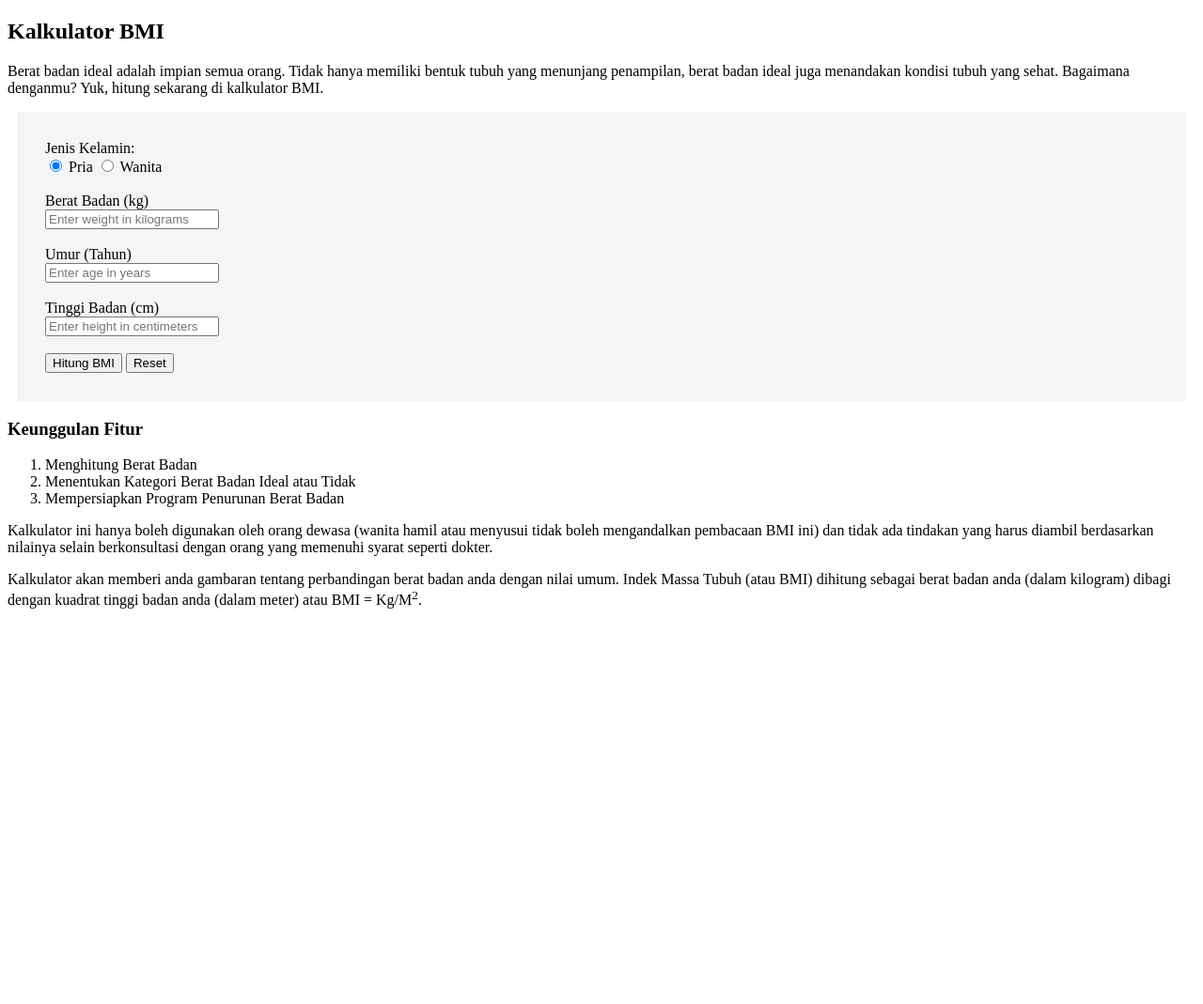
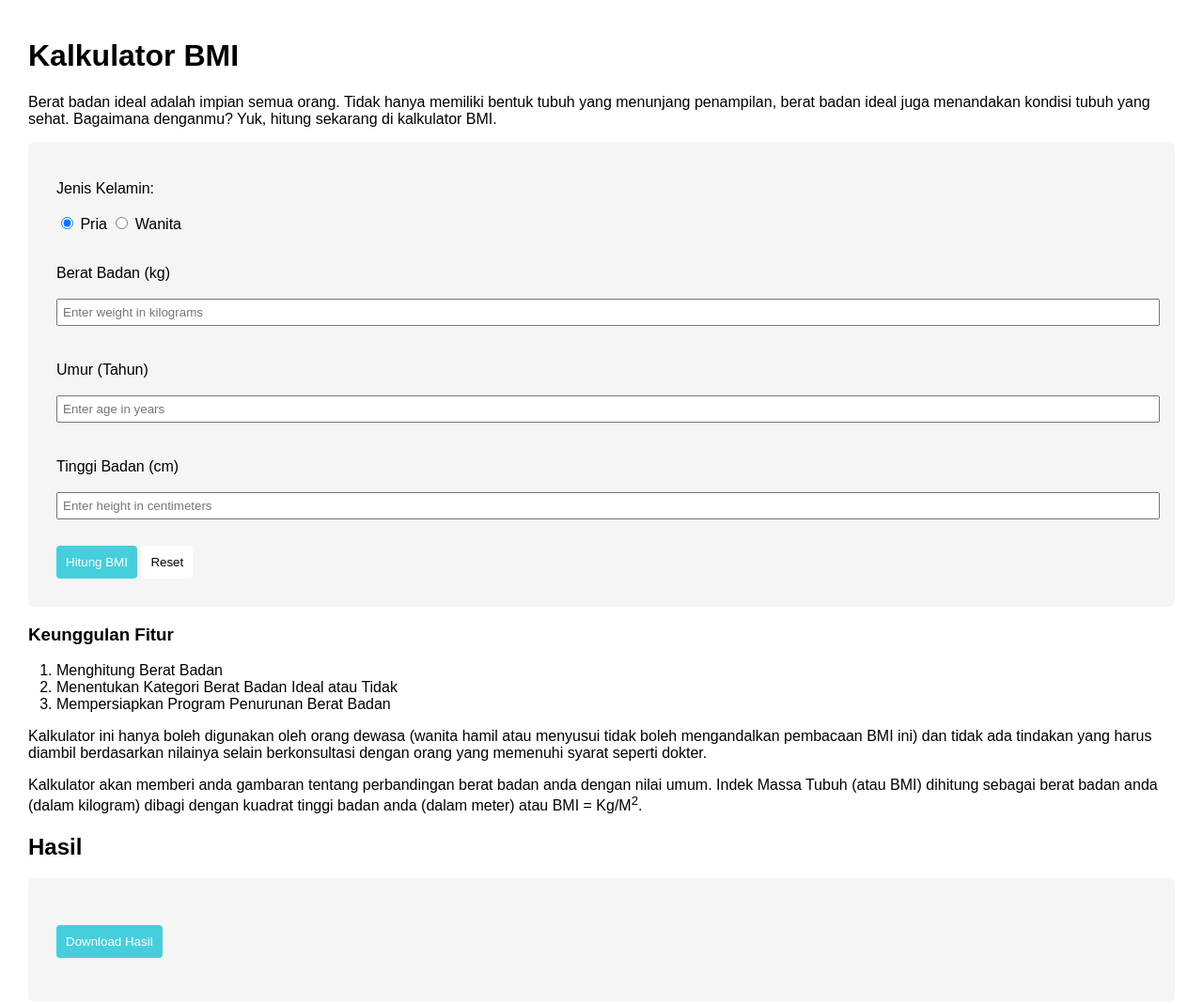
Before and after one commit to revou-fundamental-course/10-jul-23-suryanii24, a plain HTML site: page index.html in a window 1280 px wide. Shown: the whole page at 94% size. Before the commit the page ends 800 px from the top, so only its background shows below. Drawn offline with Linux system fonts and the light colour scheme.

Commit message:
bmi calculator V2

```diff
--- /dev/null
+++ b/bmi_calculator.js
@@ -0,0 +1,32 @@
+function calculateBMI() {
+    // Get user input
+    const weight = parseFloat(document.getElementById('weight').value);
+    const height = parseFloat(document.getElementById('height').value);
+    const gender = document.querySelector('input[name="gender"]:checked').value;
+
+    // Check if the inputs are valid
+    if (isNaN(weight) || isNaN(height) || weight <= 0 || height <= 0) {
+        document.getElementById('result').innerHTML = "Please enter valid weight and height values.";
+        return;
+    }
+
+    // Convert height to meters
+    const heightInMeters = height / 100;
+
+    // Calculate BMI based on gender
+    let bmi;
+    if (gender === "male") {
+        bmi = weight / (heightInMeters * heightInMeters);
+    } else if (gender === "female") {
+        bmi = 0.9 * (weight / (heightInMeters * heightInMeters));
+    } else {
+        document.getElementById('result').innerHTML = "Please select a valid gender.";
+        return;
+    }
+
+
+
+
+    // Display the result
+    document.getElementById('result').innerHTML = `Your BMI is: ${bmi.toFixed(2)}`;
+}
--- a/index.html
+++ b/index.html
@@ -4,39 +4,35 @@
     <meta charset="UTF-8">
     <meta name="viewport" content="width=device-width, initial-scale=1.0">
     <title>Calculator</title>
+    <link rel="stylesheet" href="style.css">
 </head>
 <style>
   .box{
     padding: 30px;
     background-color: #F5F5F5;
     margin: 10px;
+    border-radius: 5px;
   };
 </style>
 <body>
-    <main>
-        <section id="home" class="h-1">
     <h1 class="judul">Kalkulator BMI</h1>
     <p class="deskripsi">Berat badan ideal adalah impian semua orang. Tidak hanya memiliki bentuk tubuh yang menunjang penampilan, berat badan ideal juga menandakan kondisi tubuh yang sehat. Bagaimana denganmu?
         Yuk, hitung sekarang di kalkulator BMI.</p>
 
-    <div class="box">
+    <div class="box" id="bmiform">
         <label for="gender">Jenis Kelamin:</label><br>
         <input type="radio" name="gender" value="male" checked> Pria
         <input type="radio" name="gender" value="female"> Wanita<br><br>
         <label for="weight">Berat Badan (kg)</label><br>
-        <input type="number" id="weight" placeholder="Enter weight in kilograms"><br><br>
+        <input type="number" id="weight" placeholder="Enter weight in kilograms" class="beratbadan"><br><br>
         <label for="age">Umur (Tahun)</label><br>
-        <input type="number" id="weight" placeholder="Enter age in years"><br><br>
+        <input type="number" id="age" placeholder="Enter age in years" class="umur"><br><br>
         <label for="height">Tinggi Badan (cm)</label><br>
-        <input type="number" id="height" placeholder="Enter height in centimeters"><br><br>
-        <button onclick="calculateBMI()">Hitung BMI</button>
-        <button onclick="reset()">Reset</button>
-
-        <div id="result"></div>
-
-        <script src="bmi_calculator.js"></script>
+        <input type="number" id="height" placeholder="Enter height in centimeters" class="tinggibadan"><br><br>
+        <button class="hitung" onclick="calculateBMI()">Hitung BMI</button>
+        <button class="reset" onclick="reset()" type="reset">Reset</button>
     </div>
-    <div class="box-2">
+    <div class="keunggulan-fitur">
         <h3 class="sub-title">Keunggulan Fitur</h3>
         <ol class="fitur">
             <li>Menghitung Berat Badan</li>
@@ -46,10 +42,13 @@
         <p class="Pr-1">Kalkulator ini hanya boleh digunakan oleh orang dewasa (wanita hamil atau menyusui tidak boleh mengandalkan pembacaan BMI ini) dan tidak ada tindakan yang harus diambil berdasarkan nilainya selain berkonsultasi dengan orang yang memenuhi syarat seperti dokter.</p>
         <p class="pr-2">Kalkulator akan memberi anda gambaran tentang perbandingan berat badan anda dengan nilai umum. Indek Massa Tubuh (atau BMI) dihitung sebagai berat badan anda (dalam kilogram) dibagi dengan kuadrat tinggi badan anda (dalam meter) atau BMI = Kg/M<sup>2</sup>.</p>
     </div>
-        </section>
-        <section id="hasil" class="h-2">
-            <h2></h2>
-        </section>
-    </main>
+    <h2 class="h-1">Hasil</h2>
+    <div class="box-2">
+        <div id="result"></div>
+        <button class="download">Download Hasil</button>
+        <p id="result-des" class="result-des"></p>
+    </div>
+
+    <script src="bmi_calculator.js"></script>
 </body>
 </html>
--- /dev/null
+++ b/style.css
@@ -0,0 +1,106 @@
+body {
+    font-family: Arial, sans-serif;
+    /* max-width: 400px; */
+    margin: 0 auto;
+    padding: 20px;
+}
+
+.judul {
+    font-style: normal;
+    margin-left: 10px;
+}
+
+.deskripsi{
+    margin-left: 10px;
+}
+
+label {
+    display: block;
+    margin-top: 10px;
+}
+
+.beratbadan{
+    width: 100% ;
+    padding: 5px;
+    margin-bottom: 10px;
+}
+
+.umur{
+    width: 100%;
+    padding: 5px;
+    margin-bottom: 10px;
+}
+
+.tinggibadan{
+    width: 100%;
+    padding: 5px;
+    margin-bottom: 10px;
+}
+
+input {
+    padding: 5px;
+    margin-bottom: 10px;
+}
+
+.hitung{
+    /* display: block; */
+    padding: 10px;
+    background-color: #45CFDD;
+    color: white;
+    border: none;
+    cursor: pointer;
+    border-radius: 4px;
+}
+
+.reset{
+    /* display: block; */
+    padding: 10px;
+    background-color: white;
+    color: black;
+    border: none;
+    cursor: pointer;
+    border-radius: 4px;
+}
+
+.sub-title {
+    font-style: normal;
+    margin-left: 10px;
+}
+
+.Pr-1{
+    margin-left: 10px;
+}
+
+.pr-2{
+    margin-left: 10px;
+}
+
+.h-1{
+    font-style: normal;
+    margin-left: 10px;
+}
+
+.download{
+    padding: 10px;
+    background-color: #45CFDD;
+    color: white;
+    border: none;
+    cursor: pointer;
+    border-radius: 4px;
+}
+
+.box-2{
+    padding: 30px;
+    background-color: #F5F5F5;
+    margin: 10px;
+    border-radius: 5px;
+}
+
+button:hover {
+    background-color: grey;
+}
+
+#result {
+    margin-top: 20px;
+    font-weight: bold;
+}
```
